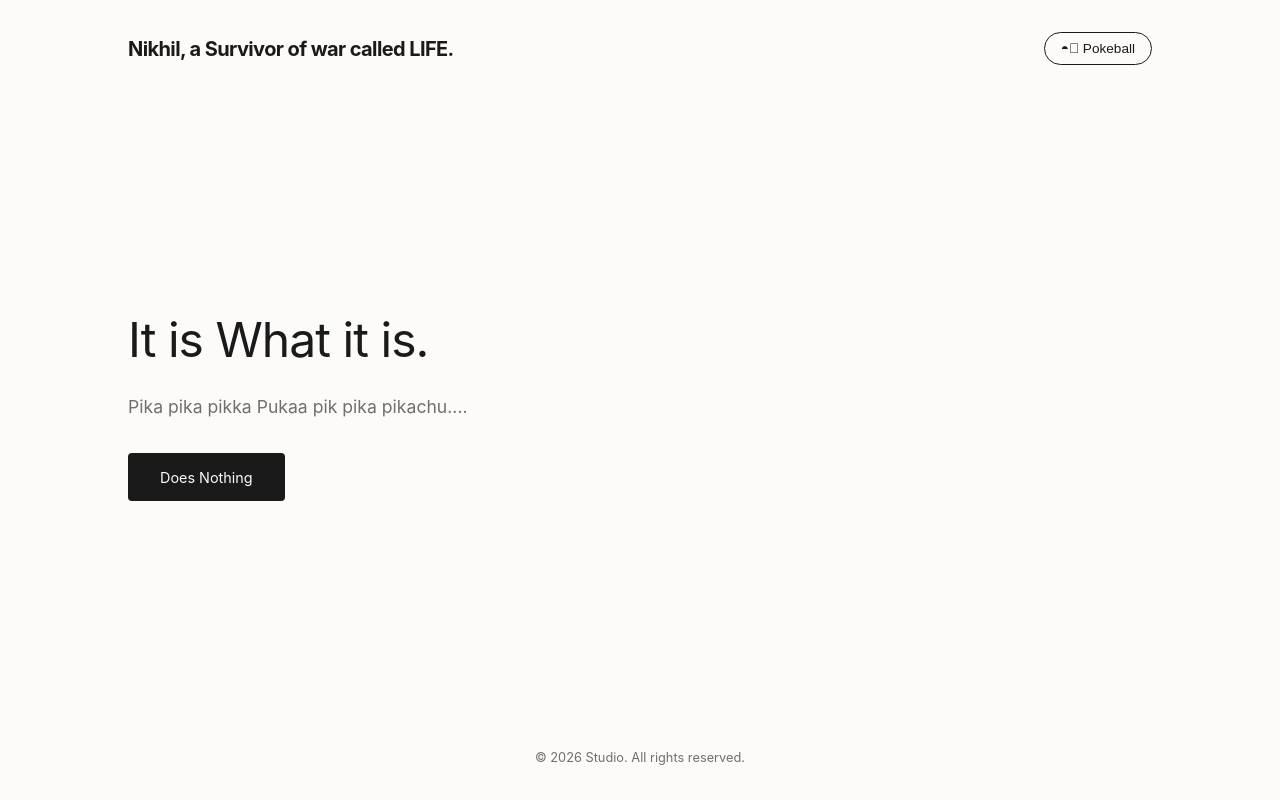
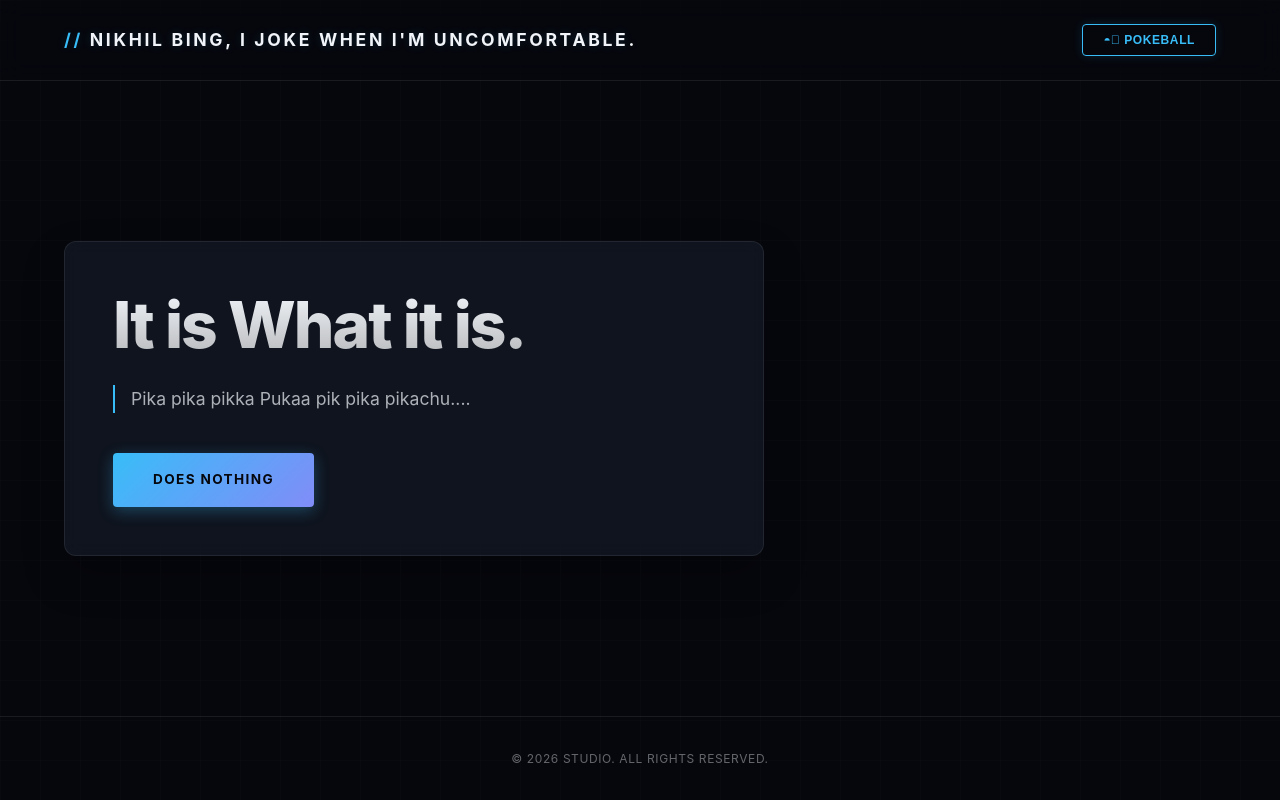
Before and after one commit to nikhilmudda/demo, a plain HTML site: page index.html in a window 1280 px wide. Drawn offline with Linux system fonts and the light colour scheme; a script that the page names is missing.

Commit message:
Update website version

```diff
--- a/index.html
+++ b/index.html
@@ -3,13 +3,13 @@
 <head>
     <meta charset="UTF-8">
     <meta name="viewport" content="width=device-width, initial-scale=1.0">
-    <title>Minimal Aesthetic</title>
+    <title>So... You Fucked UP</title>
     <link rel="stylesheet" href="style.css">
 </head>
 <body>
 
     <header>
-        <div class="logo">Nikhil, a Survivor of war called LIFE.</div>
+        <div class="logo">Nikhil Bing, I Joke when I'm uncomfortable.</div>
         <button id="theme-toggle" aria-label="Toggle dark mode">◓⃙ Pokeball</button>
     </header>
 
--- a/style.css
+++ b/style.css
@@ -1,20 +1,25 @@
-/* Custom Design Tokens */
+/* Modern / Futuristic Design Tokens */
 :root {
-    --bg-color: #fcfbfa;
-    --text-color: #1a1a1a;
-    --accent-color: #706f6c;
-    --button-bg: #1a1a1a;
-    --button-text: #fcfbfa;
-    --transition-speed: 0.4s;
+    --bg-color: #06070d;
+    --text-color: #f1f5f9;
+    --accent-color: #38bdf8; /* Cyber neon blue */
+    --accent-glow: rgba(56, 189, 248, 0.15);
+    --surface-color: rgba(30, 41, 59, 0.4); /* Glassmorphism background */
+    --border-color: rgba(255, 255, 255, 0.08);
+    --button-bg: linear-gradient(135deg, #38bdf8, #818cf8);
+    --button-text: #06070d;
+    --transition-speed: 0.3s;
+    --font-cyber: "Space Grotesk", -apple-system, BlinkMacSystemFont, sans-serif;
 }
 
-/* Dark Mode Tokens */
-[data-theme="dark"] {
-    --bg-color: #121212;
-    --text-color: #e5e5e5;
-    --accent-color: #a3a3a3;
-    --button-bg: #e5e5e5;
-    --button-text: #121212;
+/* Alternate Neon Theme (Triggered by data-theme) */
+[data-theme="cyber-pulse"] {
+    --bg-color: #0d0614;
+    --text-color: #fae8ff;
+    --accent-color: #f43f5e; /* Cyber punk pink */
+    --accent-glow: rgba(244, 63, 94, 0.2);
+    --surface-color: rgba(24, 12, 38, 0.5);
+    --button-bg: linear-gradient(135deg, #f43f5e, #c084fc);
 }
 
 /* Reset & Base Styles */
@@ -25,7 +30,7 @@
 }
 
 body {
-    font-family: -apple-system, BlinkMacSystemFont, "Segoe UI", Roboto, Helvetica, Arial, sans-serif;
+    font-family: var(--font-cyber);
     background-color: var(--bg-color);
     color: var(--text-color);
     line-height: 1.6;
@@ -33,6 +38,12 @@ body {
     min-height: 100vh;
     display: flex;
     flex-direction: column;
+    overflow-x: hidden;
+    /* Subtle digital grid background pattern */
+    background-image:
+        linear-gradient(rgba(255, 255, 255, 0.01) 1px, transparent 1px),
+        linear-gradient(90deg, rgba(255, 255, 255, 0.01) 1px, transparent 1px);
+    background-size: 40px 40px;
 }
 
 /* Layout Parts */
@@ -40,76 +51,120 @@ header {
     display: flex;
     justify-content: space-between;
     align-items: center;
-    padding: 2rem 10%;
+    padding: 1.5rem max(5%, 2rem);
+    backdrop-filter: blur(12px);
+    -webkit-backdrop-filter: blur(12px);
+    border-bottom: 1px solid var(--border-color);
+    position: sticky;
+    top: 0;
+    z-index: 100;
 }
 
 .logo {
-    font-size: 1.25rem;
+    font-size: 1.1rem;
     font-weight: 700;
-    letter-spacing: -0.03em;
+    text-transform: uppercase;
+    letter-spacing: 0.15em;
+    color: var(--text-color);
+    text-shadow: 0 0 10px var(--accent-glow);
+
+    &::before {
+        content: '// ';
+        color: var(--accent-color);
+    }
 }
 
 #theme-toggle {
-    background: none;
-    border: 1px solid var(--text-color);
-    color: var(--text-color);
-    padding: 0.5rem 1rem;
-    border-radius: 20px;
+    background: transparent;
+    border: 1px solid var(--accent-color);
+    color: var(--accent-color);
+    padding: 0.5rem 1.25rem;
+    border-radius: 4px; /* Industrial sharp styling */
     cursor: pointer;
-    font-size: 0.85rem;
-    transition: all 0.2s ease;
-}
+    font-size: 0.75rem;
+    font-weight: 600;
+    text-transform: uppercase;
+    letter-spacing: 0.05em;
+    transition: all var(--transition-speed) ease;
+    box-shadow: 0 0 10px var(--accent-glow);
 
-#theme-toggle:hover {
-    opacity: 0.7;
+    &:hover {
+        background-color: var(--accent-color);
+        color: var(--bg-color);
+        box-shadow: 0 0 20px var(--accent-color);
+    }
 }
 
 main {
     flex: 1;
-    display: flex;
+    display: grid;
     align-items: center;
-    padding: 0 10%;
+    padding: 4rem max(5%, 2rem);
+    max-width: 1400px;
+    margin: 0 auto;
+    width: 100%;
 }
 
 .hero {
-    max-width: 600px;
-}
+    max-width: 700px;
+    background: var(--surface-color);
+    padding: 3rem;
+    border-radius: 12px;
+    border: 1px solid var(--border-color);
+    backdrop-filter: blur(8px);
+    -webkit-backdrop-filter: blur(8px);
+    box-shadow: 0 20px 40px rgba(0, 0, 0, 0.3);
 
-.hero h1 {
-    font-size: 3rem;
-    font-weight: 400;
-    line-height: 1.2;
-    letter-spacing: -0.02em;
-    margin-bottom: 1.5rem;
-}
+    h1 {
+        font-size: clamp(2.5rem, 5vw, 4rem); /* Fluid typography */
+        font-weight: 800;
+        line-height: 1.1;
+        letter-spacing: -0.03em;
+        margin-bottom: 1.5rem;
+        background: linear-gradient(180deg, var(--text-color) 0%, rgba(255,255,255,0.7) 100%);
+        -webkit-background-clip: text;
+        -webkit-text-fill-color: transparent;
+    }
 
-.hero p {
-    font-size: 1.1rem;
-    color: var(--accent-color);
-    margin-bottom: 2rem;
+    p {
+        font-size: 1.1rem;
+        color: rgba(241, 245, 249, 0.7);
+        margin-bottom: 2.5rem;
+        border-left: 2px solid var(--accent-color);
+        padding-left: 1rem;
+    }
 }
 
 .cta-button {
     display: inline-block;
-    background-color: var(--button-bg);
+    background: var(--button-bg);
     color: var(--button-text);
     text-decoration: none;
-    padding: 0.8rem 2rem;
-    font-size: 0.9rem;
+    padding: 1rem 2.5rem;
+    font-size: 0.85rem;
+    font-weight: 700;
+    text-transform: uppercase;
+    letter-spacing: 0.1em;
     border-radius: 4px;
-    transition: background-color var(--transition-speed), color var(--transition-speed);
+    transition: transform 0.2s ease, box-shadow var(--transition-speed) ease;
+    box-shadow: 0 4px 15px rgba(56, 189, 248, 0.3);
+
+    &:hover {
+        transform: translateY(-2px);
+        box-shadow: 0 8px 25px rgba(56, 189, 248, 0.5);
+    }
+
+    &:active {
+        transform: translateY(0);
+    }
 }
 
 footer {
-    padding: 2rem 10%;
-    font-size: 0.8rem;
-    color: var(--accent-color);
+    padding: 2rem max(5%, 2rem);
+    font-size: 0.75rem;
+    letter-spacing: 0.05em;
+    text-transform: uppercase;
+    color: rgba(241, 245, 249, 0.4);
     text-align: center;
+    border-top: 1px solid var(--border-color);
 }
-
-/* Small Screens Responsive Rule */
-@media (max-width: 768px) {
-    .hero h1 {
-        font-size: 2.2rem;
-    }
-}
```
